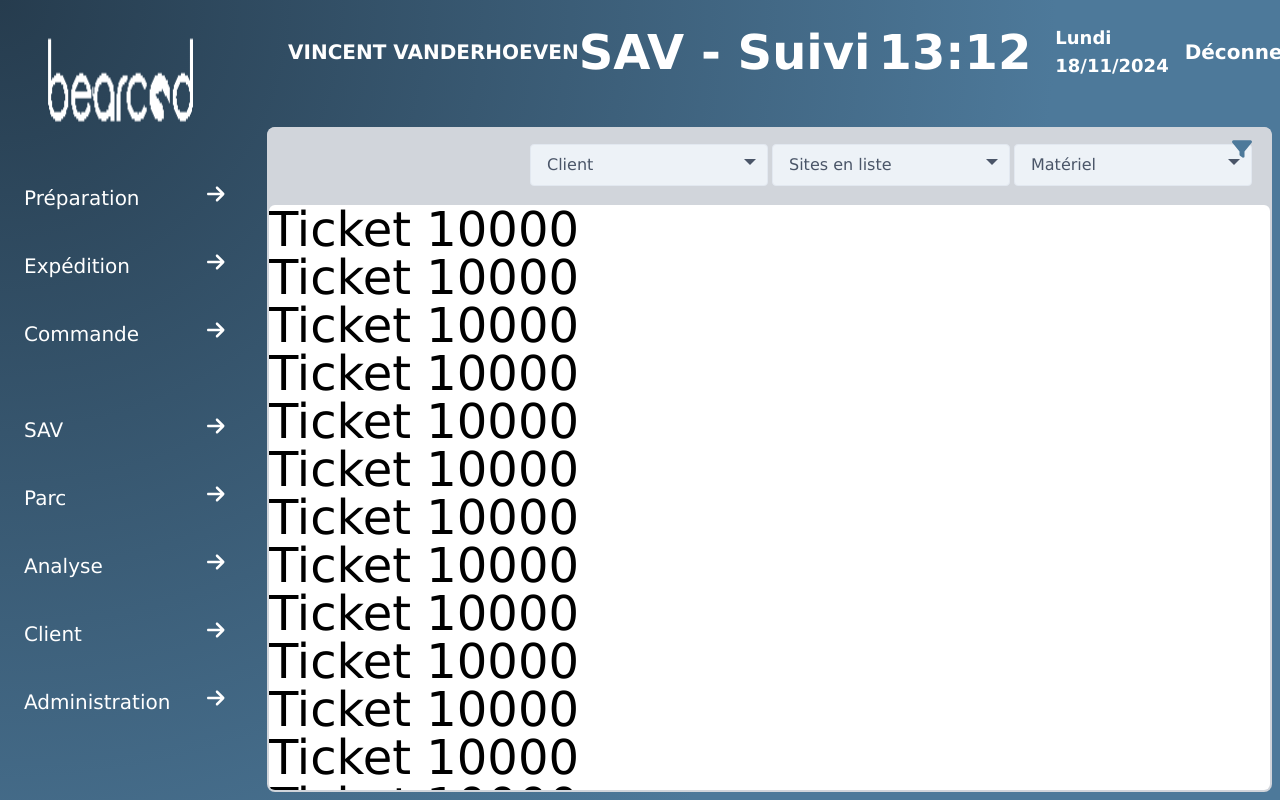
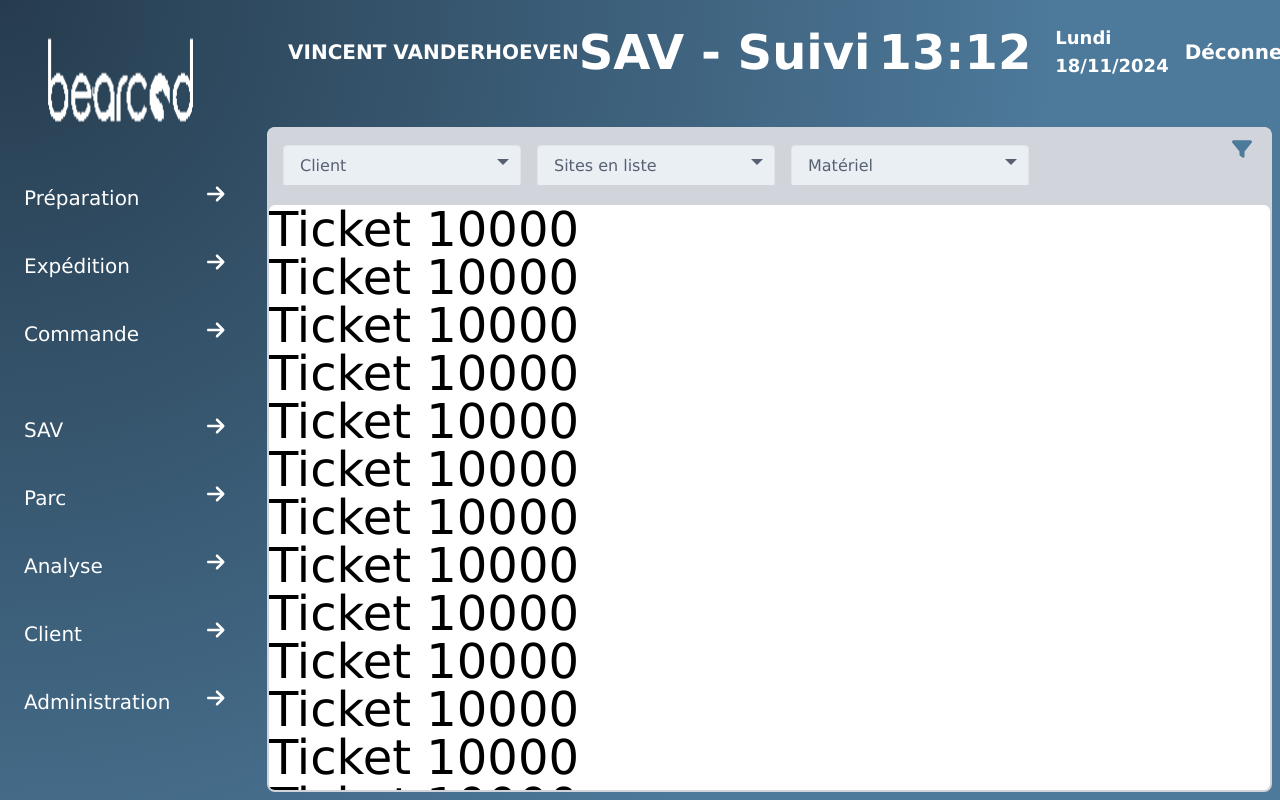
Before and after one commit to Loddfafnir12/MaquetteExtranet, a React (Vite) app: page / in a window 1280 px wide. Built offline with nearby package versions, Linux system fonts and the light colour scheme; the HTML template or start-up script is replaced by a standard one.

Commit message:
ajout d'animation

```diff
--- a/src/components/Appcontainer/Appcontainer.css
+++ b/src/components/Appcontainer/Appcontainer.css
@@ -23,11 +23,26 @@
 /* FilterBox.css */
 
 .filter-box {
-  @apply flex items-center justify-between pr-1;
+  @apply flex items-center justify-start w-full gap-4; /* Aligne à gauche avec un espace constant */
+  margin: 0;
+  padding: 0;
 }
 
 .select-wrapper {
   position: relative;
+  overflow: hidden;
+  transition: max-height 0.3s ease, opacity 0.3s ease;
+  max-height: 40px;
+}
+
+.select-wrapper.open {
+  max-height: 200px; /* Hauteur ajustée pour état ouvert */
+  opacity: 1;
+}
+
+.select-wrapper.closed {
+  max-height: 40px; /* Hauteur par défaut */
+  opacity: 0.9;
 }
 
 .select-wrapper::after {
@@ -38,6 +53,11 @@
   transform: translateY(-50%);
   border: 6px solid transparent;
   border-top-color: #4a5568;
+  transition: transform 0.3s ease;
+}
+
+.select-wrapper.open::after {
+  transform: translateY(-50%) rotate(180deg); /* Flèche inversée */
 }
 
 .select {
@@ -47,13 +67,13 @@
   border-radius: 4px;
   background-color: #edf2f7;
   color: #4a5568;
+  width: auto;
 }
 
 .select:focus {
   outline: none;
   box-shadow: 0 0 0 3px rgba(66, 153, 225, 0.5);
 }
-
 .hiddenContent {
   @apply bg-gray-300 p-0 rounded-lg;
   opacity: 0;
--- a/src/components/Appcontainer/Appcontainer.jsx
+++ b/src/components/Appcontainer/Appcontainer.jsx
@@ -5,61 +5,67 @@ import "./Appcontainer.css";
 import "./Ticketcontainer.css";
 
 const Appcontainer = () => {
-  // Etat pour savoir si le contenu caché est visible
+  // Etats existants
   const [isHiddenContentVisible, setIsHiddenContentVisible] = useState(false);
-
-  // Etat pour l'agrandissement du filtre
   const [isFilterExpanded, setIsFilterExpanded] = useState(false);
   const [selectedOption, setSelectedOption] = useState('');
   const [selectedOption2, setSelectedOption2] = useState('');
   const [selectedOption3, setSelectedOption3] = useState('');
+
+  // Nouvel état pour l'ouverture/fermeture des `select-wrapper`
+  const [openSelectIndex, setOpenSelectIndex] = useState(null);
+
   const handleFilterChange = (event) => {
     setSelectedOption(event.target.value);
   };
+
   const handleFilterChange2 = (event) => {
     setSelectedOption2(event.target.value);
   };
+
   const handleFilterChange3 = (event) => {
     setSelectedOption3(event.target.value);
   };
-  // Références pour les éléments
+
+  // Références
   const contenuRef = useRef(null);
   const filterRef = useRef(null);
 
-  // Fonction pour ajuster la hauteur de Contenu-Contenu
+  // Ajustement de la hauteur
   const adjustContentHeight = () => {
     if (contenuRef.current && filterRef.current) {
-      const filterHeight = filterRef.current.offsetHeight; // Hauteur de .filter
-
+      const filterHeight = filterRef.current.offsetHeight;
 
       if (isHiddenContentVisible) {
-        contenuRef.current.style.height = `calc(100% - ${filterHeight}px)`; // Ajuster la hauteur si le contenu caché est visible
+        contenuRef.current.style.height = `calc(100% - ${filterHeight}px)`;
       } else {
-        contenuRef.current.style.height = `calc(100% - ${filterHeight}px)`; // Hauteur par défaut
+        contenuRef.current.style.height = `calc(100% - ${filterHeight}px)`;
       }
     }
   };
 
-
-
-  // Utiliser useEffect pour ajuster la hauteur au chargement et lors du redimensionnement
   useEffect(() => {
     adjustContentHeight();
-    contenuRef.current?.classList.add("contenu-contenu"); // Ajoute la classe CSS pour la transition
+    contenuRef.current?.classList.add("contenu-contenu");
     window.addEventListener("resize", adjustContentHeight);
     return () => {
-      window.removeEventListener("resize", adjustContentHeight); // Nettoyage
+      window.removeEventListener("resize", adjustContentHeight);
     };
   }, [isHiddenContentVisible, isFilterExpanded]);
 
-  // Fonction pour gérer le clic sur le bouton et afficher/masquer le contenu caché
+  // Gestion visibilité contenu
   const toggleContentVisibility = () => {
     setIsHiddenContentVisible(!isHiddenContentVisible);
   };
 
-  // Fonction pour agrandir ou réduire le filtre
+  // Gestion taille filtre
   const toggleFilterSize = () => {
-    setIsFilterExpanded(!isFilterExpanded); // Alterne l'état d'agrandissement
+    setIsFilterExpanded(!isFilterExpanded);
+  };
+
+  // Gestion ouverture des `select-wrapper`
+  const toggleSelectWrapper = (index) => {
+    setOpenSelectIndex(openSelectIndex === index ? null : index);
   };
 
   return (
@@ -69,28 +75,51 @@ const handleFilterChange3 = (event) => {
         ref={filterRef}
       >
         <div className="filter-box">
-            <div className="select-wrapper">
-                <select className="select" value={selectedOption} onChange={handleFilterChange}>
+          <div
+            className={`select-wrapper ${
+              openSelectIndex === 0 ? "open" : "closed"
+            }`}
+            onClick={() => toggleSelectWrapper(0)}
+          >
+            <select
+              className="select"
+              value={selectedOption}
+              onChange={handleFilterChange}
+            >
               <option value="">Client</option>
               <option value="option1">Le caca du cul qui pue</option>
               <option value="option2">Option 2</option>
               <option value="option3">Option 3</option>
             </select>
           </div>
-        </div>
-        <div className="filter-box">
-            <div className="select-wrapper">
-                <select className="select" value={selectedOption2} onChange={handleFilterChange2}>
+          <div
+            className={`select-wrapper ${
+              openSelectIndex === 1 ? "open" : "closed"
+            }`}
+            onClick={() => toggleSelectWrapper(1)}
+          >
+            <select
+              className="select"
+              value={selectedOption2}
+              onChange={handleFilterChange2}
+            >
               <option value="">Sites en liste</option>
               <option value="option1">Le caca du cul qui pue</option>
               <option value="option2">Option 2</option>
               <option value="option3">Option 3</option>
             </select>
           </div>
-        </div>
-        <div className="filter-box">
-            <div className="select-wrapper">
-                <select className="select" value={selectedOption3} onChange={handleFilterChange3}>
+          <div
+            className={`select-wrapper ${
+              openSelectIndex === 2 ? "open" : "closed"
+            }`}
+            onClick={() => toggleSelectWrapper(2)}
+          >
+            <select
+              className="select"
+              value={selectedOption3}
+              onChange={handleFilterChange3}
+            >
               <option value="">Matériel</option>
               <option value="option1">Le caca du cul qui pue</option>
               <option value="option2">Option 2</option>
@@ -102,12 +131,8 @@ const handleFilterChange3 = (event) => {
         <button className="filter-button" onClick={toggleContentVisibility}>
           <FontAwesomeIcon icon={faFilter} />
         </button>
-        <button onClick={toggleFilterSize}>
-          {isFilterExpanded }
-        </button>
+        <button onClick={toggleFilterSize}>{isFilterExpanded}</button>
       </div>
-
-      {/* Zone cachée avec animation conditionnelle */}
 
       <div
         id="hiddenContent"
```
Lines whose indentation alone changed are shown as unchanged.
